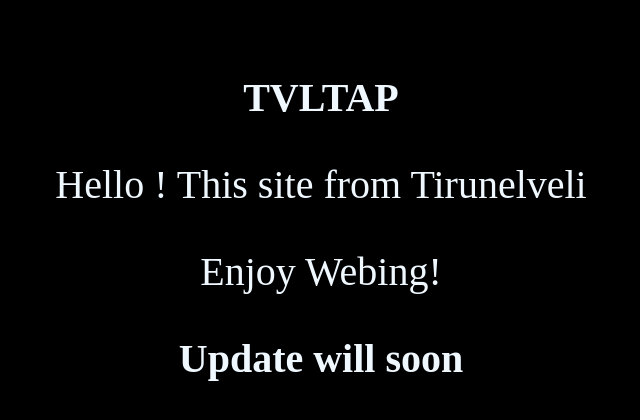
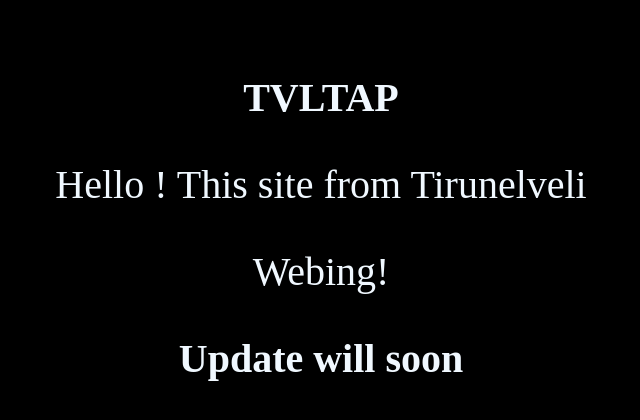
Before and after one commit to vijayvignesh021/Project-4th, a Django app: page / in a window 1280 px wide. Shown: the part 233-653 px from the top of the page, without its empty margins (327-967 px from the left). Run offline with Django 4.2, Linux system fonts and the light colour scheme.

Commit message:
Update index2.html

```diff
--- a/project4app/templates/project4app/index2.html
+++ b/project4app/templates/project4app/index2.html
@@ -24,7 +24,7 @@
 				<p>Hello !
 					This site from Tirunelveli
 				</p>
-				<p>Enjoy Webing!</p>
+				<p>Webing!</p>
 				<h3>Update will soon </h3>
             </div>
     </body>
```
